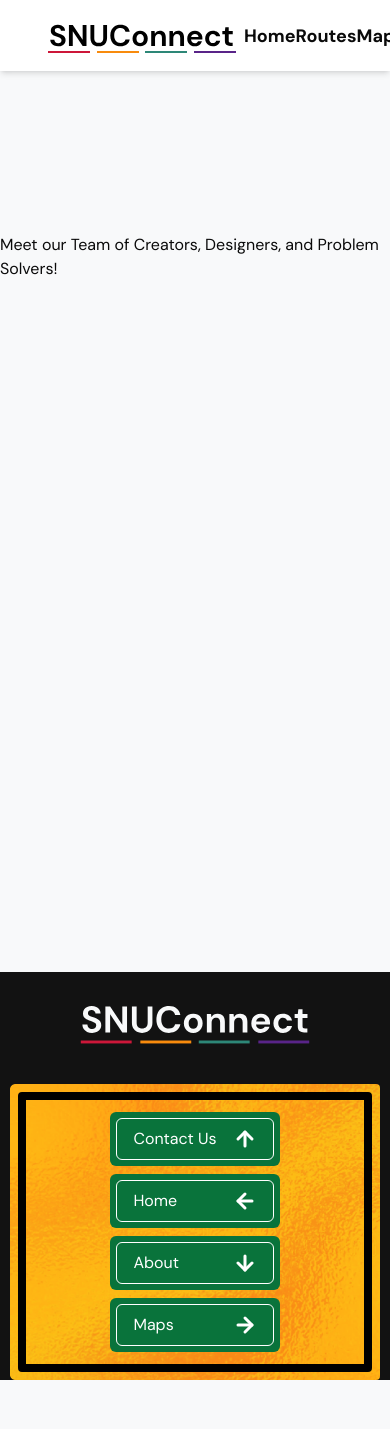
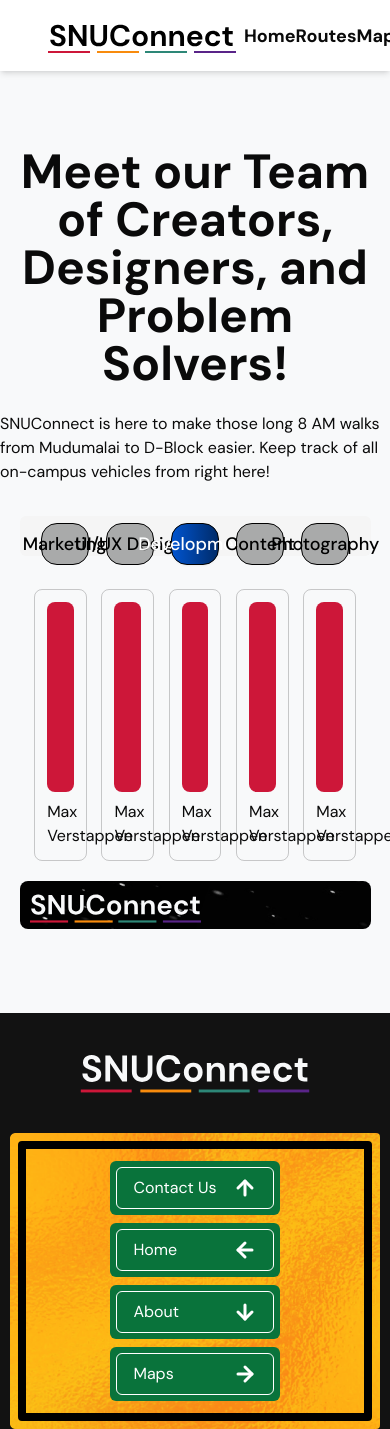
Before and after one commit to thearyanthegr8/snuconnect_frontend, a Next.js app: page /about in a window 390 px wide. Shown: the top 1429 px of the page. Before the commit the page ends 1380 px from the top, so only its background shows below. Built offline with nearby package versions, Linux system fonts and the light colour scheme.

Commit message:
added about us

```diff
--- a/package.json
+++ b/package.json
@@ -24,6 +24,7 @@
     "@radix-ui/react-dropdown-menu": "^2.0.6",
     "@radix-ui/react-label": "^2.0.2",
     "@radix-ui/react-slot": "^1.0.2",
+    "@radix-ui/react-tabs": "^1.1.0",
     "@radix-ui/react-tooltip": "^1.0.7",
     "@tanstack/react-table": "^8.17.3",
     "axios": "^1.7.2",
--- a/src/app/about/page.tsx
+++ b/src/app/about/page.tsx
@@ -1,8 +1,112 @@
-export default function Page(){
-    return (
-        <div className="min-h-screen flex flex-col items-center">
-            <div className="h-[20vh]"></div>
-            <div className="">Meet our Team of Creators, Designers, and Problem Solvers!</div>
-        </div>
-    )
+import PersonCard from "@/components/person-card/person-card";
+import { Tabs, TabsContent, TabsList, TabsTrigger } from "@/components/ui/tabs";
+import { Metadata } from "next";
+import Image from "next/image";
+import logo from "../../../public/images/logo-white.svg";
+
+export const metadata: Metadata = {
+  title: "About Us - SNU Connect",
+  description: "",
+};
+
+export default function Page() {
+  return (
+    <div className="min-h-screen flex flex-col items-center">
+      <div className="h-[10vh]"></div>
+      <div className="flex flex-col items-center text-5xl font-bold text-center">
+        <span>Meet our Team of Creators,</span>
+        <span>Designers, and Problem Solvers!</span>
+      </div>
+      <div className="mt-6 flex flex-col">
+        SNUConnect is here to make those long 8 AM walks from Mudumalai to
+        D-Block easier. Keep track of all on-campus vehicles from right here!
+      </div>
+      <Tabs className="mt-8 w-[90%]" defaultValue="dev">
+        <TabsList className="w-full justify-evenly">
+          <TabsTrigger
+            className="mt-4 text-lg rounded-2xl bg-[#A9AAAA] text-black w-[14%] border border-black data-[state=active]:bg-gradient-to-r data-[state=active]:from-[#0054CF] data-[state=active]:to-[#002B69] data-[state=active]:text-white"
+            value="marketing"
+          >
+            Marketing
+          </TabsTrigger>
+          <TabsTrigger
+            className="mt-4 text-lg rounded-2xl bg-[#A9AAAA] text-black w-[14%] border border-black data-[state=active]:bg-gradient-to-r data-[state=active]:from-[#0054CF] data-[state=active]:to-[#002B69] data-[state=active]:text-white"
+            value="des"
+          >
+            UI/UX Design
+          </TabsTrigger>
+          <TabsTrigger
+            className="mt-4 text-lg rounded-2xl bg-[#A9AAAA] text-black w-[14%] border border-black data-[state=active]:bg-gradient-to-r data-[state=active]:from-[#0054CF] data-[state=active]:to-[#002B69] data-[state=active]:text-white"
+            value="dev"
+          >
+            Development
+          </TabsTrigger>
+          <TabsTrigger
+            className="mt-4 text-lg rounded-2xl bg-[#A9AAAA] text-black w-[14%] border border-black data-[state=active]:bg-gradient-to-r data-[state=active]:from-[#0054CF] data-[state=active]:to-[#002B69] data-[state=active]:text-white"
+            value="con"
+          >
+            Content
+          </TabsTrigger>
+          <TabsTrigger
+            className="mt-4 text-lg rounded-2xl bg-[#A9AAAA] text-black w-[14%] border border-black data-[state=active]:bg-gradient-to-r data-[state=active]:from-[#0054CF] data-[state=active]:to-[#002B69] data-[state=active]:text-white"
+            value="photo"
+          >
+            Photography
+          </TabsTrigger>
+        </TabsList>
+        <TabsContent value="marketing">
+          <div className="w-full flex justify-evenly mt-8">
+            <PersonCard className="w-[15%]" name="Lando Norris" />
+            <PersonCard className="w-[15%]" name="Lando Norris" />
+            <PersonCard className="w-[15%]" name="Lando Norris" />
+            <PersonCard className="w-[15%]" name="Lando Norris" />
+            <PersonCard className="w-[15%]" name="Lando Norris" />
+          </div>
+        </TabsContent>
+        <TabsContent value="des" >
+          <div className="w-full flex justify-evenly mt-8">
+            <PersonCard className="w-[15%]" name="Charles Leclerc" />
+            <PersonCard className="w-[15%]" name="Charles Leclerc" />
+            <PersonCard className="w-[15%]" name="Charles Leclerc" />
+            <PersonCard className="w-[15%]" name="Charles Leclerc" />
+            <PersonCard className="w-[15%]" name="Charles Leclerc" />
+          </div>
+        </TabsContent>
+        <TabsContent value="dev">
+          <div className="w-full flex justify-evenly mt-8">
+            <PersonCard className="w-[15%]" name="Max Verstappen" />
+            <PersonCard className="w-[15%]" name="Max Verstappen" />
+            <PersonCard className="w-[15%]" name="Max Verstappen" />
+            <PersonCard className="w-[15%]" name="Max Verstappen" />
+            <PersonCard className="w-[15%]" name="Max Verstappen" />
+          </div>
+        </TabsContent>
+        <TabsContent value="con">
+          <div className="w-full flex justify-evenly mt-8">
+            <PersonCard className="w-[15%]" name="Lewis Hamilton" />
+            <PersonCard className="w-[15%]" name="Lewis Hamilton" />
+            <PersonCard className="w-[15%]" name="Lewis Hamilton" />
+            <PersonCard className="w-[15%]" name="Lewis Hamilton" />
+            <PersonCard className="w-[15%]" name="Lewis Hamilton" />
+          </div>
+        </TabsContent>
+        <TabsContent value="photo">
+          <div className="w-full flex justify-evenly mt-8">
+            <PersonCard className="w-[15%]" name="Fernando Alonso" />
+            <PersonCard className="w-[15%]" name="Fernando Alonso" />
+            <PersonCard className="w-[15%]" name="Fernando Alonso" />
+            <PersonCard className="w-[15%]" name="Fernando Alonso" />
+            <PersonCard className="w-[15%]" name="Fernando Alonso" />
+          </div>
+        </TabsContent>
+      </Tabs>
+      <div className="my-5 h-12 w-[90%] bg-[url(/images/white-dot-background.png)] bg-cover rounded-lg flex items-center">
+        <Image
+          className="h-full w-fit p-1.5 mx-1"
+          src={logo}
+          alt="snuconnect-logo"
+        />
+      </div>
+    </div>
+  );
 }
--- a/src/components/footer/footer.tsx
+++ b/src/components/footer/footer.tsx
@@ -1,39 +1,40 @@
 import Image from "next/image";
 import logo from "../../../public/images/logo-white.svg";
 import { ArrowUp, ArrowDown, ArrowLeft, ArrowRight } from "lucide-react";
+import Link from "next/link";
 
 export default function Footer() {
   return (
-    <div className="w-full flex flex-col items-center gap-4 lg:flex-row justify-evenly bg-[#121212]">
+    <div className="pt-2 w-full flex flex-col items-center gap-4 lg:flex-row justify-evenly bg-[#121212]">
       <div className="flex flex-col h-24 lg:h-36 justify-center">
         <Image className="h-1/2 my-auto" src={logo} alt="SNU-Connect" />
       </div>
       <div className="bg-[url(/images/footer-yellow.png)] rounded-sm bg-cover">
         <div className="m-2 p-2 border-8 rounded-sm border-black px-20 sm:px-24 md:px-48 flex flex-col">
-          <div className="bg-[#09733B] rounded-md m-1 p-1 ">
+          <Link href="/" className="bg-[#09733B] rounded-md m-1 p-1 ">
             <div className=" flex justify-between border border-white rounded-md m-0.5 py-2 px-4 gap-4 text-white">
               <div className="text-nowrap">Contact Us</div>
               <ArrowUp className="" strokeWidth={3} />
             </div>
-          </div>
-          <div className="bg-[#09733B] rounded-md m-1 p-1 ">
+          </Link>
+          <Link href="/" className="bg-[#09733B] rounded-md m-1 p-1 ">
             <div className=" flex justify-between border border-white rounded-md m-0.5 py-2 px-4 gap-4 text-white">
               <div className="">Home</div>
               <ArrowLeft strokeWidth={3} />
             </div>
-          </div>
-          <div className="bg-[#09733B] rounded-md m-1 p-1 ">
+          </Link>
+          <Link href="/about" className="bg-[#09733B] rounded-md m-1 p-1 ">
             <div className=" flex justify-between border border-white rounded-md m-0.5 py-2 px-4 gap-4 text-white">
               <div className="">About</div>
               <ArrowDown strokeWidth={3} />
             </div>
-          </div>
-          <div className="bg-[#09733B] rounded-md m-1 p-1 ">
+          </Link>
+          <Link href="/maps" className="bg-[#09733B] rounded-md m-1 p-1 ">
             <div className=" flex justify-between border border-white rounded-md m-0.5 py-2 px-4 gap-4 text-white">
               <div className="">Maps</div>
               <ArrowRight strokeWidth={3} />
             </div>
-          </div>
+          </Link>
         </div>
       </div>
     </div>
--- /dev/null
+++ b/src/components/person-card/person-card.tsx
@@ -0,0 +1,10 @@
+import { cn } from "@/lib/utils"
+
+export default function PersonCard({className, name}:{className?: string, name?:string}){
+    return(
+        <div className={cn("border flex flex-col p-3 justify-center border-black border-opacity-20 rounded-lg", className)}>
+            <div className="bg-[#CD1739] h-[190px] w-full rounded-lg"></div>
+            <div className="mt-2 text-center">{name}</div>
+        </div>
+    )
+}
--- /dev/null
+++ b/src/components/ui/tabs.tsx
@@ -0,0 +1,55 @@
+"use client"
+
+import * as React from "react"
+import * as TabsPrimitive from "@radix-ui/react-tabs"
+
+import { cn } from "@/lib/utils"
+
+const Tabs = TabsPrimitive.Root
+
+const TabsList = React.forwardRef<
+  React.ElementRef<typeof TabsPrimitive.List>,
+  React.ComponentPropsWithoutRef<typeof TabsPrimitive.List>
+>(({ className, ...props }, ref) => (
+  <TabsPrimitive.List
+    ref={ref}
+    className={cn(
+      "inline-flex h-10 items-center justify-center rounded-md bg-muted p-1 text-muted-foreground",
+      className
+    )}
+    {...props}
+  />
+))
+TabsList.displayName = TabsPrimitive.List.displayName
+
+const TabsTrigger = React.forwardRef<
+  React.ElementRef<typeof TabsPrimitive.Trigger>,
+  React.ComponentPropsWithoutRef<typeof TabsPrimitive.Trigger>
+>(({ className, ...props }, ref) => (
+  <TabsPrimitive.Trigger
+    ref={ref}
+    className={cn(
+      "inline-flex items-center justify-center whitespace-nowrap rounded-sm px-3 py-1.5 text-sm font-medium ring-offset-background transition-all focus-visible:outline-none focus-visible:ring-2 focus-visible:ring-ring focus-visible:ring-offset-2 disabled:pointer-events-none disabled:opacity-50  data-[state=active]:text-foreground data-[state=active]:shadow-sm",
+      className
+    )}
+    {...props}
+  />
+))
+TabsTrigger.displayName = TabsPrimitive.Trigger.displayName
+
+const TabsContent = React.forwardRef<
+  React.ElementRef<typeof TabsPrimitive.Content>,
+  React.ComponentPropsWithoutRef<typeof TabsPrimitive.Content>
+>(({ className, ...props }, ref) => (
+  <TabsPrimitive.Content
+    ref={ref}
+    className={cn(
+      "mt-2 ring-offset-background focus-visible:outline-none focus-visible:ring-2 focus-visible:ring-ring focus-visible:ring-offset-2",
+      className
+    )}
+    {...props}
+  />
+))
+TabsContent.displayName = TabsPrimitive.Content.displayName
+
+export { Tabs, TabsList, TabsTrigger, TabsContent }
```
Also changed, not shown: 1 other file (tests, documents, lock files or other folders).
